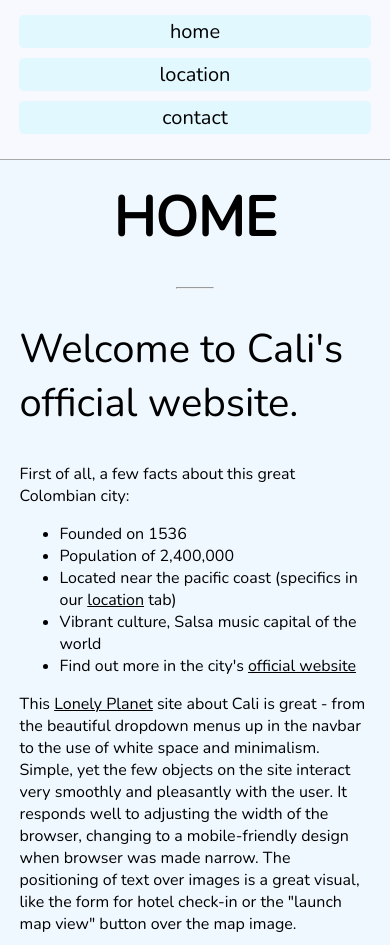
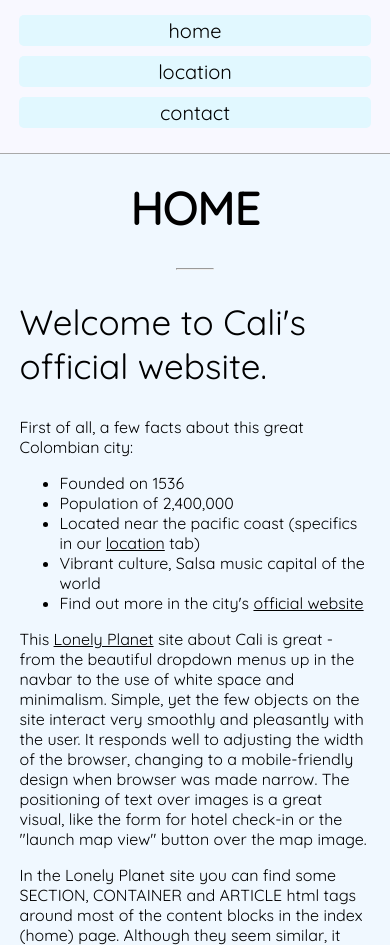
Before and after one commit to nicoglennon/cali-demo, a plain HTML site: page index.html in a window 390 px wide. Shown: the top 945 px of the page. Drawn offline with nearby package versions, Linux system fonts and the light colour scheme.

Commit message:
Edit media queries to make site more responsive, change fonts

```diff
--- a/stylesheets/styles.css
+++ b/stylesheets/styles.css
@@ -1,4 +1,4 @@
-@import url('https://fonts.googleapis.com/css?family=Nunito');
+@import url('https://fonts.googleapis.com/css?family=Quicksand');
 
 /** { outline: dotted red 1px }*/
 
@@ -6,8 +6,8 @@ body {
   max-width: 1000px;
   min-width: 320px;
   margin: auto;
-  font-family: "Nunito", Times, Serif;
-  font-weight: normal;
+  font-family: "Quicksand", sans-serif;
+  font-weight: 300;
 }
 
 header {
@@ -99,6 +99,7 @@ button {
   padding-bottom: 2px;
   margin-top: 90px;
   margin-bottom: 2px;
+  font-weight: 700;
 }
 
 .navigate a {
@@ -161,7 +162,11 @@ a:visited {
 
   .main-title {
     margin-top: 170px;
-    font-size: 55px;
+    font-size: 45px;
+  }
+
+  .banner {
+    font-size: 35px;
   }
 
 }
```
